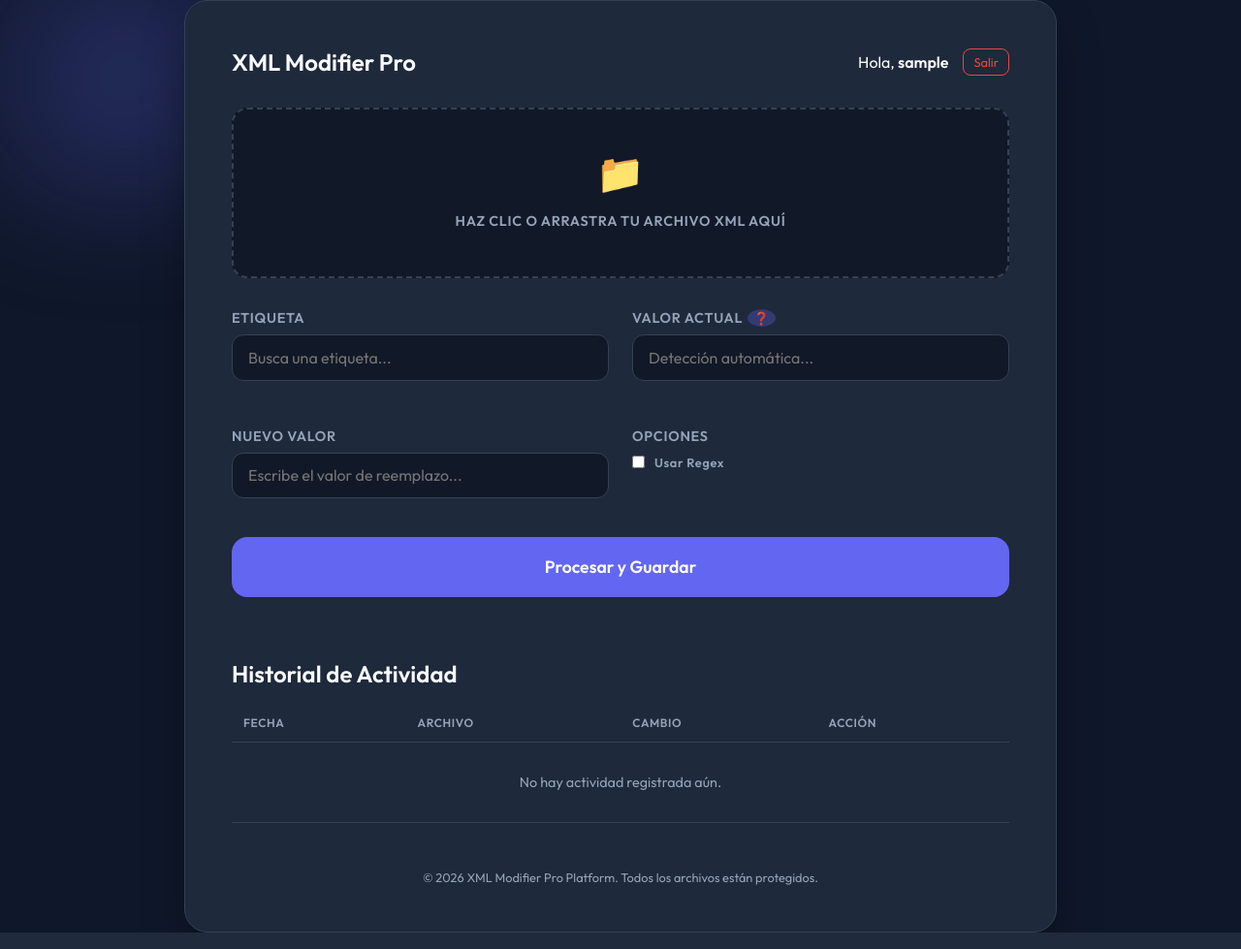
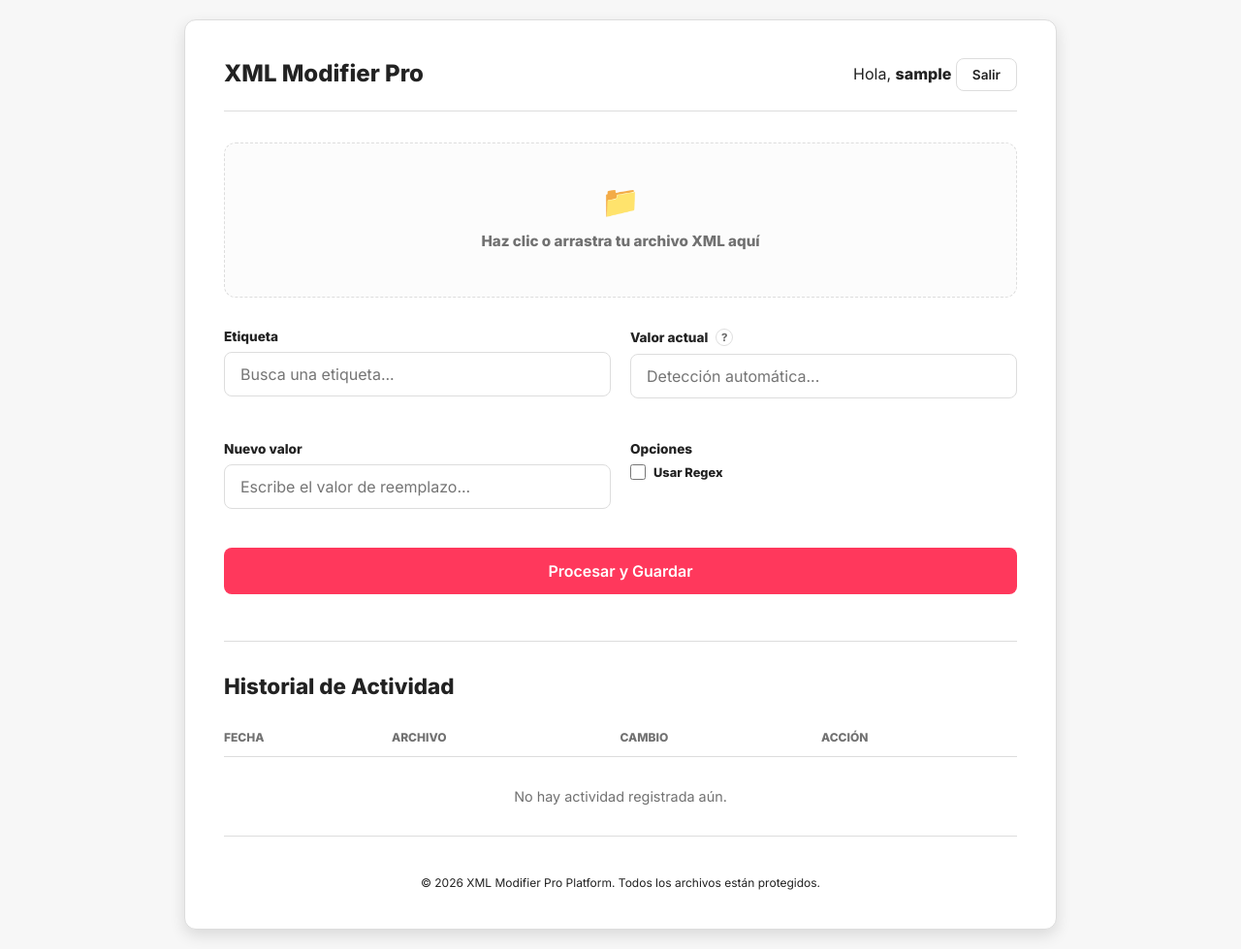
Before and after one commit to Marporo/modficar_xml, a Flask app: page / in a window 1280 px wide. Shown: the whole page at 97% size. Run offline with Flask 3, Linux system fonts and the light colour scheme; the visitor is signed in with stand-in values (Sample User, id 1); data that the repository does not hold is empty.

Commit message:
style: rediseño visual minimalista y mejora de usabilidad con tooltips informativos

```diff
--- a/static/css/style.css
+++ b/static/css/style.css
@@ -1,150 +1,133 @@
 :root {
-    --bg-color: #0f172a;
-    --card-bg: #1e293b;
-    --accent-color: #6366f1;
-    --accent-glow: rgba(99, 102, 241, 0.3);
-    --text-primary: #f8fafc;
-    --text-secondary: #94a3b8;
-    --success: #22c55e;
-    --error: #ef4444;
-    --border-color: #334155;
-    --input-bg: #111827;
+    --bg-page: #F7F7F7;
+    --bg-card: #FFFFFF;
+    --accent-color: #FF385C; /* Color de acento corporativo */
+    --accent-hover: #E31C5F;
+    --text-primary: #222222;
+    --text-secondary: #717171;
+    --border-color: #DDDDDD;
+    --border-focus: #222222;
+    --input-bg: #FFFFFF;
+    --success: #008A05;
+    --error: #C13515;
+    --shadow: 0 6px 16px rgba(0, 0, 0, 0.12);
 }
 
 * {
     margin: 0;
     padding: 0;
     box-sizing: border-box;
-    font-family: 'Outfit', sans-serif;
+    font-family: 'Inter', -apple-system, BlinkMacSystemFont, 'Segoe UI', Roboto, Helvetica, Arial, sans-serif;
 }
 
 body {
-    background-color: var(--bg-color);
+    background-color: var(--bg-page);
     color: var(--text-primary);
     min-height: 100vh;
     display: flex;
     justify-content: center;
     align-items: center;
     overflow-x: hidden;
+    padding: 20px;
 }
 
+/* Limpieza de estilos antiguos de modo oscuro */
 .background-glow {
-    position: fixed;
-    top: -10%;
-    left: -10%;
-    width: 40%;
-    height: 40%;
-    background: radial-gradient(circle, var(--accent-glow) 0%, transparent 70%);
-    z-index: -1;
-    filter: blur(50px);
+    display: none;
 }
 
 .container {
-    width: 90%;
-    max-width: 600px;
-    background-color: var(--card-bg);
-    padding: 3rem;
-    border-radius: 24px;
-    box-shadow: 0 25px 50px -12px rgba(0, 0, 0, 0.5);
+    width: 100%;
+    max-width: 850px;
+    background-color: var(--bg-card);
+    padding: 40px;
+    border-radius: 12px;
+    box-shadow: var(--shadow);
     border: 1px solid var(--border-color);
-    position: relative;
-    backdrop-filter: blur(10px);
 }
 
 header {
-    text-align: center;
-    margin-bottom: 2.5rem;
+    margin-bottom: 32px;
 }
 
 header h1 {
-    font-size: 2.5rem;
-    font-weight: 600;
+    font-size: 2rem;
+    font-weight: 800;
+    color: var(--text-primary);
+    letter-spacing: -0.02em;
 }
 
 header h1 span {
     color: var(--accent-color);
-    font-weight: 300;
-}
-
-header p {
-    color: var(--text-secondary);
-    margin-top: 0.5rem;
+    font-weight: 400;
 }
 
 /* Forms */
 .form-group {
-    margin-bottom: 1.5rem;
+    margin-bottom: 24px;
 }
 
 label {
     display: block;
-    margin-bottom: 0.5rem;
-    color: var(--text-secondary);
-    font-size: 0.9rem;
-    font-weight: 600;
-    text-transform: uppercase;
-    letter-spacing: 0.05em;
+    margin-bottom: 8px;
+    color: var(--text-primary);
+    font-size: 0.85rem;
+    font-weight: 700;
 }
 
-input[type="text"] {
+input[type="text"], input[type="password"] {
     width: 100%;
     background-color: var(--input-bg);
     border: 1px solid var(--border-color);
-    padding: 0.8rem 1rem;
-    border-radius: 12px;
-    color: white;
+    padding: 12px 16px;
+    border-radius: 8px;
+    color: var(--text-primary);
     font-size: 1rem;
-    transition: all 0.3s ease;
+    transition: border-color 0.2s cubic-bezier(0.2, 0, 0, 1);
 }
 
-input[type="text"]:focus {
+input[type="text"]:focus, input[type="password"]:focus {
     outline: none;
-    border-color: var(--accent-color);
-    box-shadow: 0 0 0 4px var(--accent-glow);
+    border-color: var(--border-focus);
 }
 
-/* File Upload */
+/* Estilo del área de carga de archivos (Dashed Border) */
 .file-upload {
-    background-color: var(--input-bg);
-    border: 2px dashed var(--border-color);
-    border-radius: 16px;
-    padding: 2.5rem;
+    background-color: #fcfcfc;
+    border: 1px dashed var(--border-color);
+    border-radius: 12px;
+    padding: 40px;
     text-align: center;
     cursor: pointer;
-    transition: all 0.3s ease;
+    transition: background 0.2s ease, border-color 0.2s ease;
 }
 
 .file-upload:hover, .file-upload.dragover {
-    border-color: var(--accent-color);
-    background-color: rgba(99, 102, 241, 0.05);
+    background-color: #f9f9f9;
+    border-color: var(--text-primary);
 }
 
 .file-upload.has-file {
     border-color: var(--success);
     border-style: solid;
-}
-
-.file-label {
-    cursor: pointer;
-    display: flex;
-    flex-direction: column;
-    align-items: center;
+    background-color: #f0fdf4;
 }
 
 .icon {
-    font-size: 2.5rem;
-    margin-bottom: 1rem;
+    font-size: 32px;
+    margin-bottom: 12px;
+}
+
+#file-name-display {
+    color: var(--text-secondary);
+    font-size: 0.95rem;
 }
 
 .grid-fields {
     display: grid;
     grid-template-columns: 1fr 1fr;
-    gap: 1.5rem;
-    margin-top: 2rem;
-}
-
-.full-width {
-    grid-column: span 2;
+    gap: 20px;
+    margin-top: 32px;
 }
 
 /* Button */
@@ -153,59 +136,143 @@ input[type="text"]:focus {
     background-color: var(--accent-color);
     color: white;
     border: none;
-    padding: 1.2rem;
-    border-radius: 16px;
-    font-size: 1.1rem;
+    padding: 14px 24px;
+    border-radius: 8px;
+    font-size: 1rem;
     font-weight: 600;
     cursor: pointer;
-    transition: all 0.3s ease;
-    margin-top: 2rem;
-    display: flex;
-    justify-content: center;
-    align-items: center;
-    gap: 10px;
+    transition: transform 0.1s ease, background 0.2s ease;
+    margin-top: 24px;
 }
 
 .btn-primary:hover {
-    transform: translateY(-2px);
-    box-shadow: 0 10px 20px -10px var(--accent-color);
-    filter: brightness(1.1);
+    background-color: var(--accent-hover);
 }
 
 .btn-primary:active {
-    transform: translateY(0);
+    transform: scale(0.98);
 }
 
 /* Alerts */
 .alert {
-    padding: 1rem;
-    border-radius: 12px;
-    margin-bottom: 1.5rem;
+    padding: 16px;
+    border-radius: 8px;
+    margin-bottom: 24px;
     font-size: 0.9rem;
-    text-align: center;
+    border: 1px solid transparent;
 }
 
 .alert-info {
-    background-color: rgba(99, 102, 241, 0.15);
-    color: #a5b4fc;
-    border: 1px solid rgba(99, 102, 241, 0.3);
+    background-color: #F7F7F7;
+    color: var(--text-primary);
+    border-color: var(--border-color);
+}
+
+.alert-success {
+    background-color: #edfdf1;
+    color: var(--success);
+    border-color: #c6f6d5;
+}
+
+.alert-error {
+    background-color: #fff5f5;
+    color: var(--error);
+    border-color: #fed7d7;
+}
+
+/* Estilo de tabla minimalista */
+.history-section {
+    margin-top: 48px;
+    border-top: 1px solid var(--border-color);
+    padding-top: 32px;
+}
+
+.history-section h2 {
+    font-size: 1.4rem;
+    margin-bottom: 20px;
+}
+
+.history-table {
+    width: 100%;
+    border-collapse: collapse;
+}
+
+.history-table th {
+    padding: 12px 0;
+    font-size: 0.75rem;
+    text-transform: uppercase;
+    color: var(--text-secondary);
+    border-bottom: 1px solid var(--border-color);
+    text-align: left;
+}
+
+.history-table td {
+    padding: 16px 0;
+    border-bottom: 1px solid var(--border-color);
+    font-size: 0.9rem;
+}
+
+.btn-download {
+    color: var(--accent-color);
+    text-decoration: underline;
+    font-weight: 600;
+    font-size: 0.85rem;
+}
+
+.btn-download:hover {
+    color: var(--accent-hover);
+}
+
+/* Dashboard Specific Styles */
+.dashboard-header {
+    display: flex;
+    justify-content: space-between;
+    align-items: center;
+    border-bottom: 1px solid var(--border-color);
+    padding-bottom: 24px;
+    margin-bottom: 32px;
+}
+
+.logout-btn {
+    border: 1px solid var(--border-color);
+    padding: 8px 16px;
+    border-radius: 8px;
+    text-decoration: none;
+    color: var(--text-primary);
+    font-size: 0.85rem;
+    font-weight: 600;
+    transition: background 0.1s ease;
+}
+
+.logout-btn:hover {
+    background-color: #f7f7f7;
+}
+
+/* Desplegables personalizados (Modo Claro) */
+.custom-dropdown {
+    background: white !important;
+    border: 1px solid var(--border-color) !important;
+    box-shadow: 0 4px 12px rgba(0,0,0,0.1) !important;
+    border-radius: 12px !important;
+}
+
+.dropdown-item {
+    color: var(--text-primary) !important;
+}
+
+.dropdown-item:hover {
+    background-color: #f7f7f7 !important;
+    color: var(--text-primary) !important;
 }
 
 footer {
-    margin-top: 3rem;
+    margin-top: 40px;
     text-align: center;
-    color: var(--text-secondary);
-    font-size: 0.8rem;
+    color: var(--text-light);
+    font-size: 0.75rem;
 }
 
 @media (max-width: 600px) {
-    .grid-fields {
-        grid-template-columns: 1fr;
-    }
-    .full-width {
-        grid-column: span 1;
-    }
-    .container {
-        padding: 2rem;
-    }
+    .grid-fields { grid-template-columns: 1fr; }
+    .container { padding: 24px; }
 }
--- a/templates/index.html
+++ b/templates/index.html
@@ -5,65 +5,113 @@
     <meta name="viewport" content="width=device-width, initial-scale=1.0">
     <title>Dashboard | XML Modifier Pro</title>
     <link rel="stylesheet" href="{{ url_for('static', filename='css/style.css') }}">
-    <link href="https://fonts.googleapis.com/css2?family=Outfit:wght@300;400;600&display=swap" rel="stylesheet">
+    <link href="https://fonts.googleapis.com/css2?family=Inter:wght@300;400;600;800&display=swap" rel="stylesheet">
     <style>
         .container { max-width: 900px; }
-        .dashboard-header { display: flex; justify-content: space-between; align-items: center; margin-bottom: 2rem; }
-        .user-nav { display: flex; align-items: center; gap: 15px; }
-        .logout-btn { color: var(--error); text-decoration: none; font-size: 0.8rem; border: 1px solid var(--error); padding: 5px 10px; border-radius: 8px; transition: all 0.3s; }
-        .logout-btn:hover { background: var(--error); color: white; }
 
-        /* Table Styles */
-        .history-section { margin-top: 4rem; width: 100%; overflow-x: auto; }
-        .history-table { width: 100%; border-collapse: collapse; margin-top: 1rem; font-size: 0.9rem; }
-        .history-table th, .history-table td { padding: 12px; text-align: left; border-bottom: 1px solid var(--border-color); }
-        .history-table th { color: var(--text-secondary); text-transform: uppercase; font-size: 0.75rem; letter-spacing: 0.05em; }
-        .history-table tr:hover { background: rgba(255,255,255,0.02); }
-        .btn-download { background: var(--success); color: white; border: none; padding: 6px 12px; border-radius: 6px; cursor: pointer; text-decoration: none; font-size: 0.8rem; }
+        /* Table Styles Refined */
+        .history-table tr:hover { background: #f9f9f9; }
 
-        .regex-container { display: flex; align-items: center; gap: 10px; margin-top: 10px; }
-        .regex-container input { width: auto; }
+        .regex-container { display: flex; align-items: center; gap: 8px; margin-top: 8px; }
+        .regex-container input { width: auto; height: 16px; width: 16px; border-radius: 4px; }
 
-        /* Custom Dropdown UI */
+        /* Custom Dropdown UI Refined */
         .form-group-relative { position: relative; }
         .custom-dropdown {
             position: absolute;
-            top: 100%;
+            top: calc(100% + 4px);
             left: 0;
             right: 0;
-            background: var(--card-bg);
-            border: 1px solid var(--accent-color);
+            background: white;
+            border: 1px solid #DDDDDD;
             border-radius: 12px;
-            margin-top: 5px;
-            max-height: 200px;
+            max-height: 240px;
             overflow-y: auto;
             z-index: 1000;
             display: none;
-            box-shadow: 0 10px 25px rgba(0,0,0,0.3);
-            backdrop-filter: blur(10px);
+            box-shadow: 0 4px 12px rgba(0,0,0,0.1);
         }
         .custom-dropdown.active { display: block; }
         .dropdown-item {
-            padding: 10px 15px;
+            padding: 12px 16px;
             cursor: pointer;
-            transition: all 0.2s;
-            color: var(--text-primary);
-            font-size: 0.9rem;
+            transition: background 0.2s;
+            color: #222222;
+            font-size: 0.95rem;
         }
         .dropdown-item:hover {
-            background: var(--accent-glow);
-            color: white;
+            background: #F7F7F7;
         }
         .dropdown-item.no-data {
-            color: var(--text-secondary);
+            color: #717171;
             font-style: italic;
             cursor: default;
         }
-        .dropdown-item.no-data:hover { background: transparent; }
 
-        /* Tooltip & Summary Box */
-        .tooltip { cursor: help; border-radius: 50%; background: var(--accent-glow); padding: 1px 6px; font-size: 0.8rem; margin-left: 5px; }
-        #summary-box { margin-top: 1rem; border: 1px solid var(--accent-color); background: rgba(99, 102, 241, 0.1); }
+        /* Icono de Ayuda con efecto translúcido y Tooltip */
+        .help-icon {
+            display: inline-flex;
+            align-items: center;
+            justify-content: center;
+            width: 18px;
+            height: 18px;
+            border-radius: 50%;
+            border: 1px solid #DDDDDD;
+            font-size: 0.7rem;
+            color: #717171;
+            margin-left: 8px;
+            cursor: help;
+            background: rgba(255, 255, 255, 0.6);
+            backdrop-filter: blur(4px);
+            transition: all 0.2s ease;
+            position: relative;
+        }
+
+        .help-icon:hover {
+            border-color: #222222;
+            color: #222222;
+            background: rgba(255, 255, 255, 0.9);
+            box-shadow: 0 2px 4px rgba(0,0,0,0.1);
+        }
+
+        /* Tooltip Container */
+        .help-icon::after {
+            content: attr(data-tooltip);
+            position: absolute;
+            bottom: calc(100% + 10px);
+            left: 50%;
+            transform: translateX(-50%) translateY(10px);
+            width: 220px;
+            padding: 12px;
+            background: #FFFFFF;
+            color: #222222;
+            font-size: 0.8rem;
+            line-height: 1.4;
+            border-radius: 12px;
+            box-shadow: 0 8px 28px rgba(0,0,0,0.15);
+            border: 1px solid #DDDDDD;
+            opacity: 0;
+            pointer-events: none;
+            transition: all 0.2s cubic-bezier(0.2, 0, 0, 1);
+            font-weight: 400;
+            text-transform: none;
+            z-index: 2000;
+        }
+
+        .help-icon:hover::after {
+            opacity: 1;
+            transform: translateX(-50%) translateY(0);
+        }
+
+        #summary-box {
+            margin-top: 24px;
+            border: 1px solid #DDDDDD;
+            background: #F7F7F7;
+            padding: 20px;
+            border-radius: 12px;
+        }
+        #summary-count { color: #FF385C; }
+
 
         input[autocomplete="off"]::-webkit-contacts-auto-fill-button,
         input[autocomplete="off"]::-webkit-credentials-auto-fill-button {
@@ -113,7 +161,10 @@
                     </div>
 
                     <div class="form-group form-group-relative">
-                        <label for="valor_actual" style="display:flex; align-items:center;">Valor actual <span class="tooltip" title="Selecciona [TODOS] para aplicar el nuevo valor a todas las ocurrencias sin importar lo que contengan originalmente.">❓</span></label>
+                        <label for="valor_actual" style="display:flex; align-items:center;">
+                            Valor actual
+                            <span class="help-icon" data-tooltip="La función [TODOS] reemplaza todas las instancias de esta etiqueta sin importar su valor original. Ideal para actualizaciones masivas rápidas.">?</span>
+                        </label>
                         <input type="text" name="valor_actual" id="valor_actual" placeholder="Detección automática..." required autocomplete="off">
                         <div id="values-dropdown" class="custom-dropdown"></div>
                     </div>
```
Also changed, not shown: templates/login.html (+12 -7 lines), templates/register.html (+12 -7 lines).
